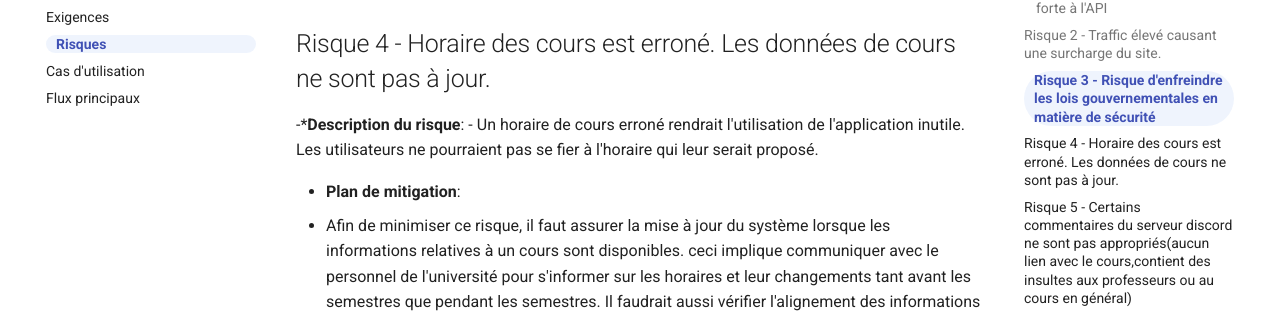
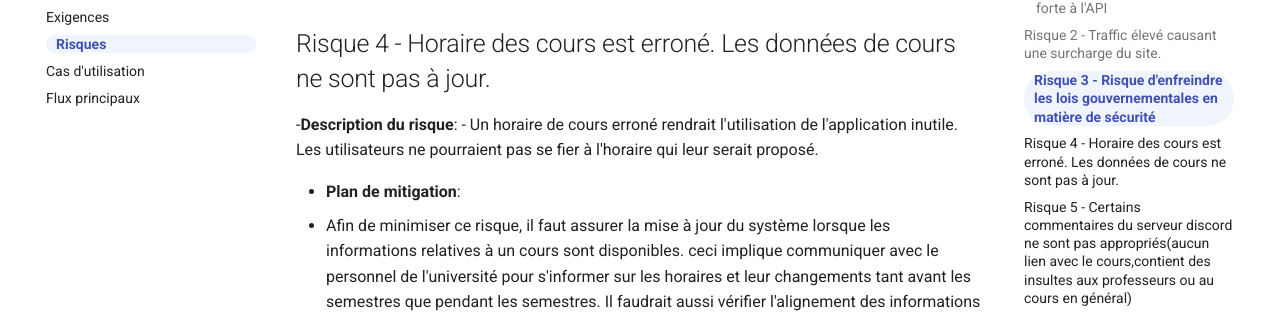
Before and after one commit to jujutheriault/IFT2255_Devoir1, an MkDocs documentation site: the page built from docs/besoins/risques.md, in a window 1280 px wide and 900 px high, scrolled down 1473 px. Shown: the part 145-458 px from the top of the window. Built offline with MkDocs 1.6.1 and Material for MkDocs 9.7.7, drawn with Linux system fonts in a browser that asks for light colours; comment, search, counter and statistics services are not loaded.

```diff
--- a/docs/besoins/risques.md
+++ b/docs/besoins/risques.md
@@ -4,6 +4,7 @@
 ## Identification des risques
 
 ### Risque 1 – Dépendance trop forte à  l'API
+
 -**Description du risque**:
   - Si les appels à l'API par le programme sont trop fréquents, cela peut engendrer des problèmes de communications avec l'API et obtenir un service plus lent. De plus, une mise à jour de l'API, un bug ou simplement le fait que l'API n'est plus en service ou est en panne peut comprometttre l'application et ses usages.Il faudrait refaire une bonne partie du programme pour régler ces problèmes.
 
@@ -11,6 +12,7 @@
   - Il faudrait limiter les appels à l'API, une requête contenant plusieurs cours ne devrait pas s'exécuter un cours à la fois. Le même problème est valide pour la lecture des résultats officiels dans un fichier CSV. La base de donnée peut être chargée en mémoire ou utiliser une base SQL.Il faudrait aussi estimer le nombre d'utilisatuers simultanés prévu pour le site et développer  l'architecture en conséquence. Une architecture scalabe est plus optimale pour le traffic plus élevé.
 
 ## Risque 2 - Traffic élevé causant une surcharge du site.
+
 -**Description du risque**:
   - L'université de Montréal est fréquentée par environs 70 000 étudiants sans compter le personnel de l'Université. Il y a une chance que le site soit visité par plusieurs utilisateurs, ce qui pourrait saturer les requêtes et ralentir le bon fonctionnement du programme. Il se peut aussi que les requêtes retournent des erreurs. Il faut donc pallier à l'éventualité que ce scénario se produise.
 
@@ -18,6 +20,7 @@
   - Mettre un cache sur les endpoint REST peut aider à rendre le traffic plus fluide. On peut utiliser Memcached pour les serveurs. Les utilisateurs peuvent utiliser les requêtes HTTP, ainsi ils ne retéléchargeraient pas toujours les mêmes informations inutilement. On pourrait aussi limiter le nombre d'appels par utilisateur par mesure de temps(25 appels//utilisateur/minute) pour éviter les surcharges provenant d'un ou plusieurs utilisateurs.On pourrait aussi réduire la taille des réponses, donc imposer une limite aux requêtes de cours à choisir pour former un horaire ou comparer des cours.
 
 ## Risque 3 - Risque d'enfreindre les lois gouvernementales en matière de sécurité
+
 -**Description du risque**:
   - Enfreindre les lois gouvernementales en matière de sécurité engendrerait de graves conséquences tant pour comcepteurs de l'application que pour les utilisateurs. Les concepteurs sont sujets des poursuites juridiques alors que les informations sensibles des utilisateurs peuvent être exposés à des parties potentiellement malveillants.
 
@@ -25,7 +28,8 @@
   - Par la loi nous devons assigner une personne qui s'assurera de la conformité de la protection des données selon les normes gouvernementales. Il faudra donc engager une persoone qui dédiera la plupart du temps à cette tâche . Cette même personne peut avoir le mandat de garder le reste de l'équipe à jour sur les lois et règlements concernant la protection de données. L'application pourrait aussi être munie d'un système d'authentification robuste comme une athetification à deux facteurs et d'un choix de mot de passe plus strict. Il faut aussi porter une certaine attention à minimiser la collecte de données et éliminer les données sensibles dès que possible une fois que leur utilisation n'est plus nécessaire.Il faut aussi implémenter des requêtes sécuritaires via le protocole HTTPS pour le site de l'application et les requêtes avec l'API.
 
 ## Risque 4 - Horaire des cours est erroné. Les données de cours ne sont pas à jour.
--***Description du risque**:
+
+-**Description du risque**:
   - Un horaire de cours erroné rendrait l'utilisation de l'application inutile. Les utilisateurs ne pourraient pas se fier à l'horaire qui leur serait proposé.
 
 - **Plan de mitigation**:
```
